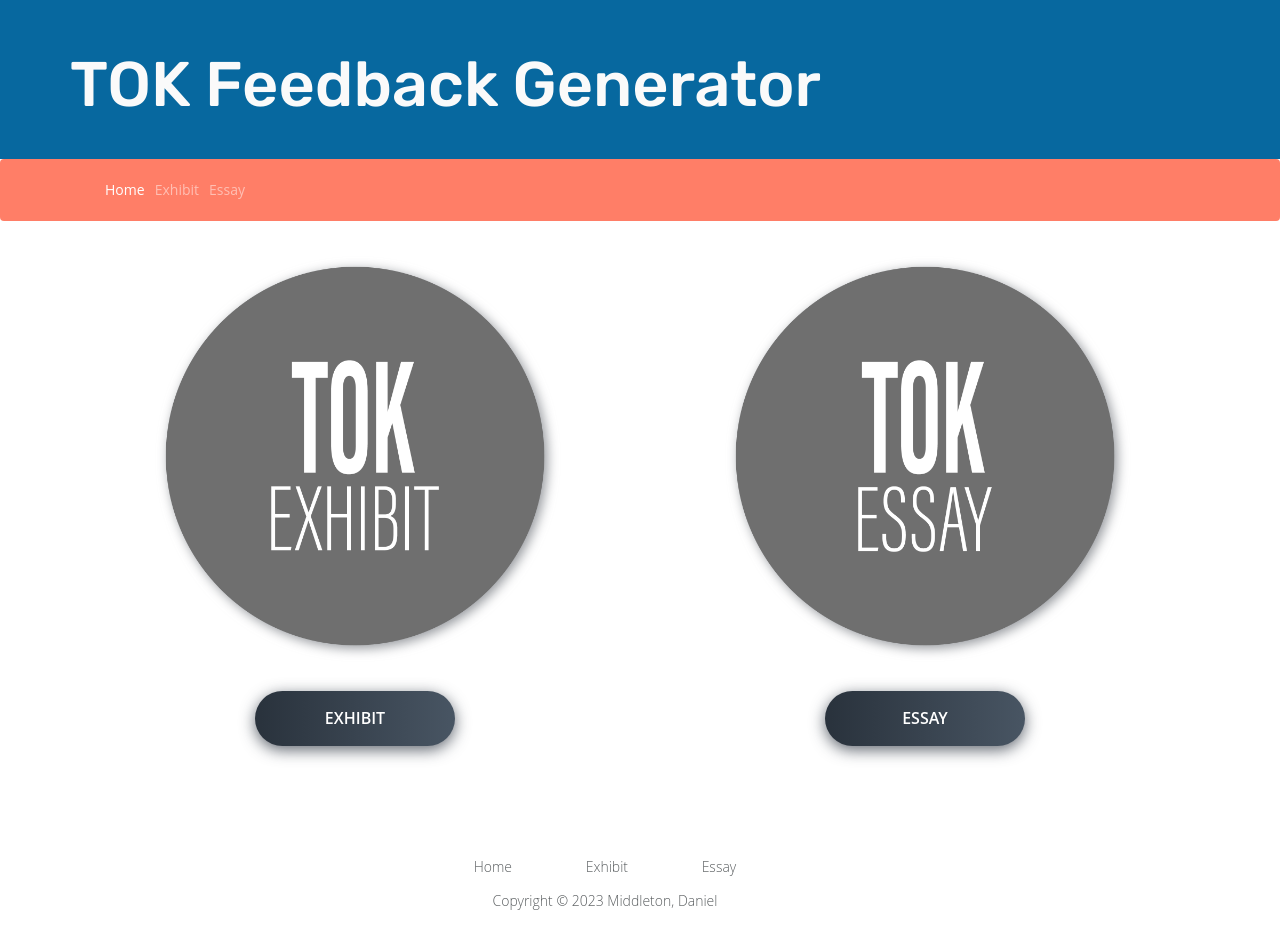
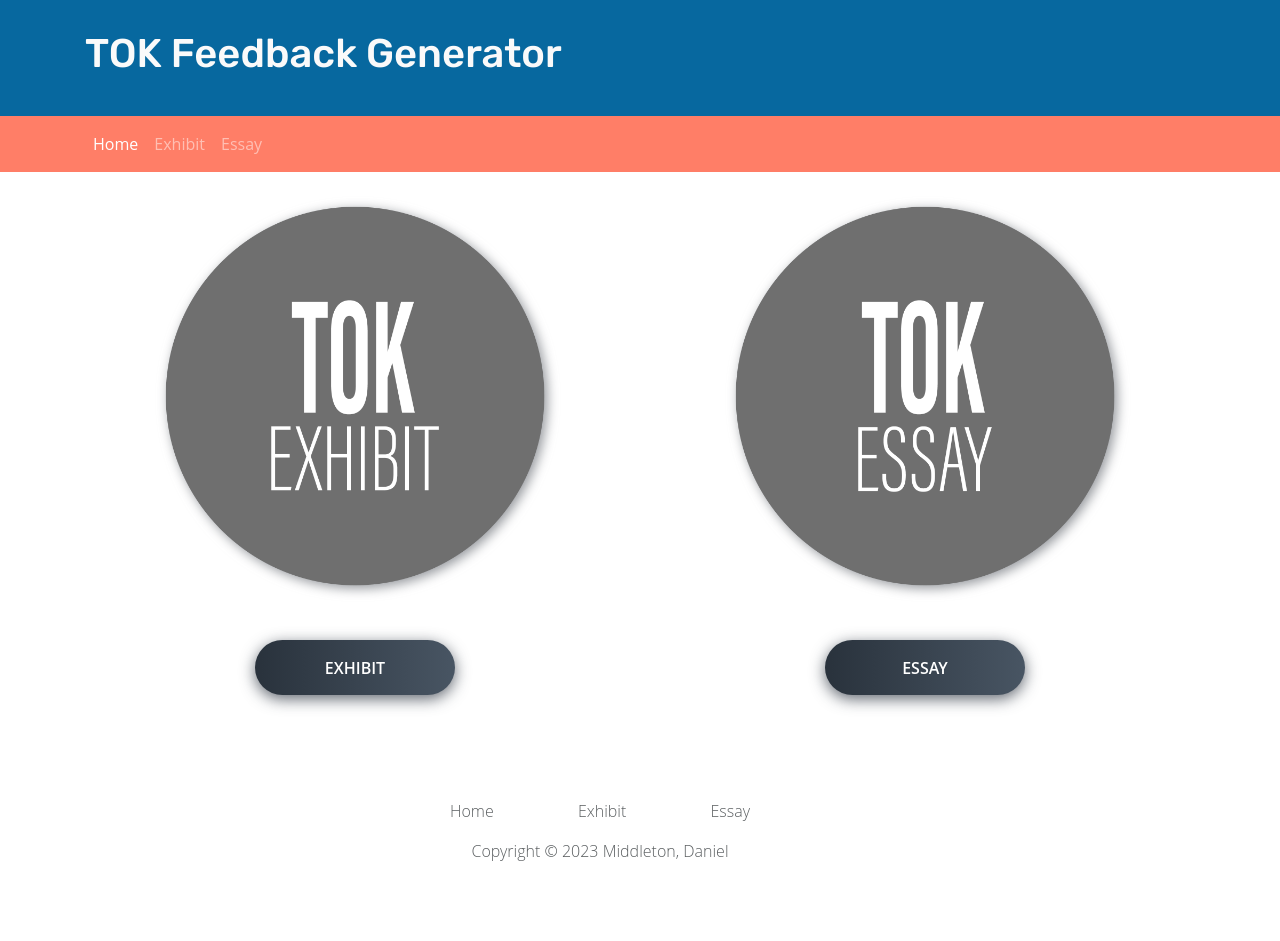
Before and after one commit to danielmiddleton05/grading_comment_generator, a website: page index.html in a window 1280 px wide. After the commit the page ends 899 px from the top, so only its background shows below. Drawn offline with nearby package versions, Linux system fonts and the light colour scheme.

Commit message:
Update index.html

```diff
--- a/index.html
+++ b/index.html
@@ -8,7 +8,7 @@
     <title>TOK Feedback</title>
     <link rel="stylesheet" href="/node_modules/bootstrap/dist/css/bootstrap.min.css" />
     <link rel="stylesheet" href="https://fonts.googleapis.com/css2?family=Rubik:wght@500&display=swap" />
-    <link rel="stylesheet" href="https://maxcdn.bootstrapcdn.com/bootstrap/3.2.0/css/bootstrap.min.css">
+    <!--<link rel="stylesheet" href="https://maxcdn.bootstrapcdn.com/bootstrap/3.2.0/css/bootstrap.min.css">-->
     <link rel="stylesheet" href="/css/styles.css" />
 </head>
 
```
